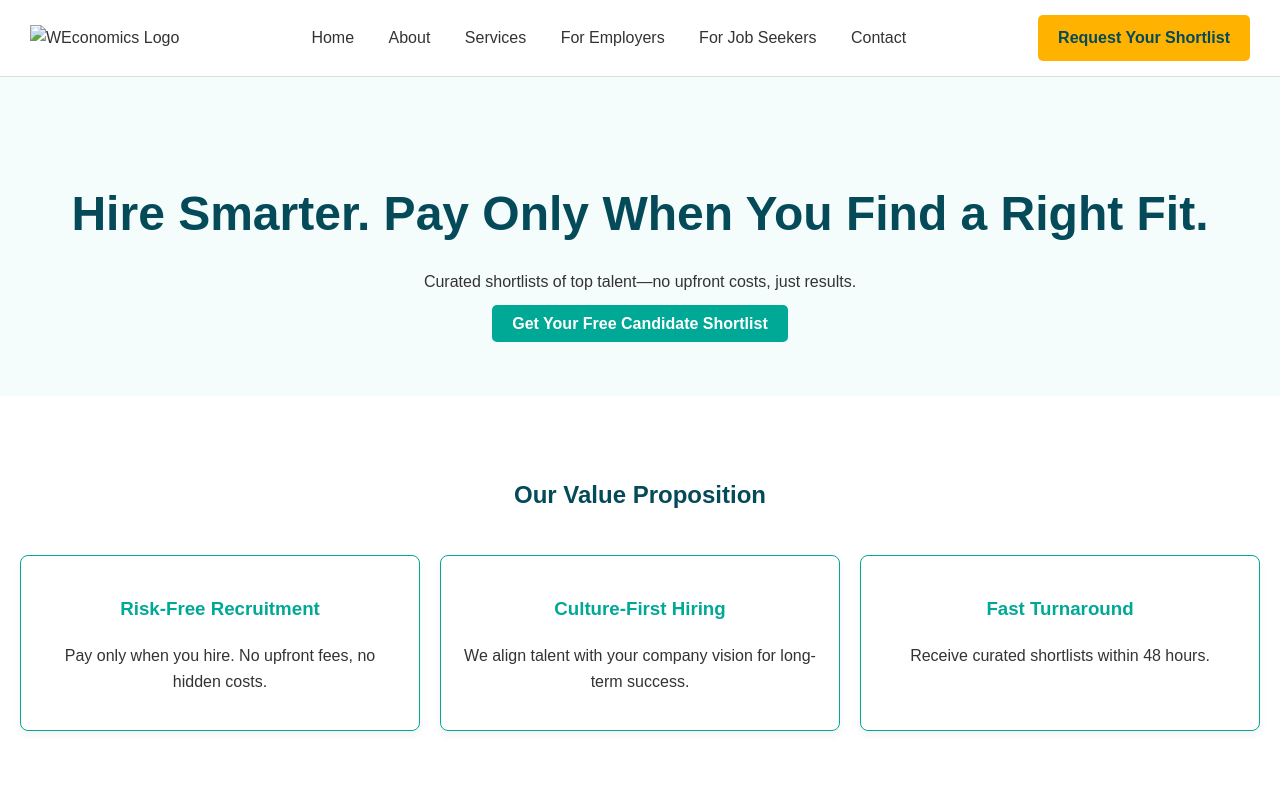
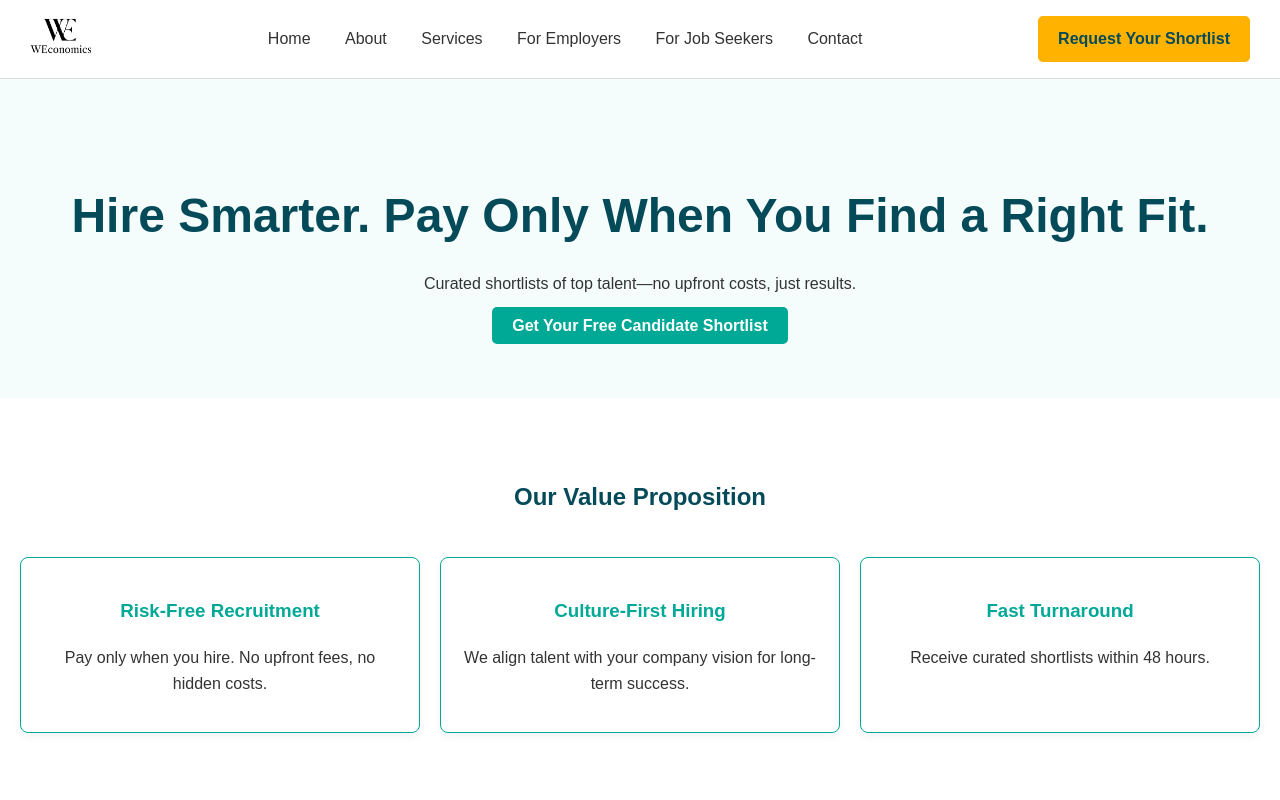
Before and after one commit to shaunvic/WEconomics, a plain HTML site: page index.html in a window 1280 px wide. Shown: the top 800 px of the page. Drawn offline with Linux system fonts and the light colour scheme.

Commit message:
Update index.html

```diff
--- a/index.html
+++ b/index.html
@@ -9,7 +9,7 @@
 <body>
     <header class="header">
         <div class="logo">
-            <img src="images/logo.png" alt="WEconomics Logo" class="header-logo">
+            <img src="logo.png" alt="WEconomics Logo" class="header-logo">
         </div>
         <nav class="nav">
             <a href="#home">Home</a>
@@ -192,4 +192,5 @@
         <p>© 2025 WEconomics Recruitment | <a href="#privacy">Privacy Policy</a> | <a href="#terms">Terms</a></p>
     </footer>
 </body>
+
 </html>
```
